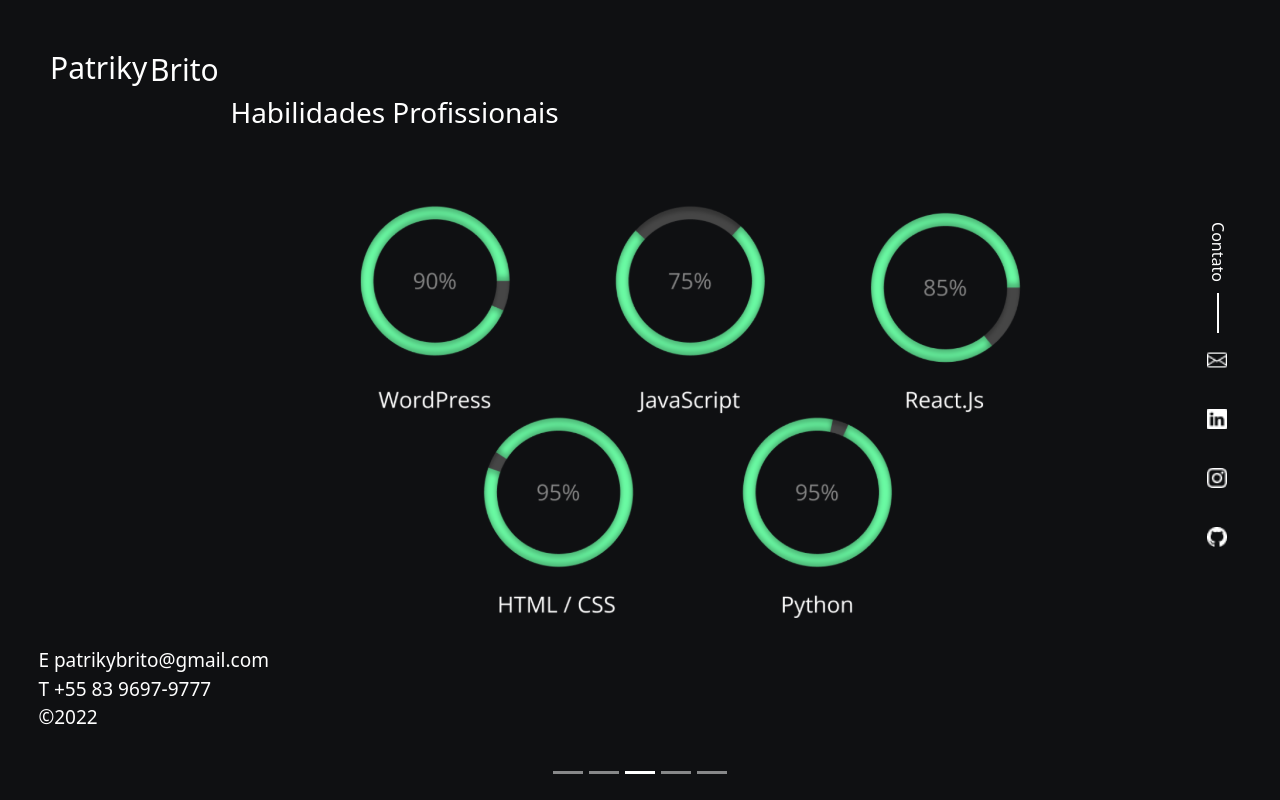
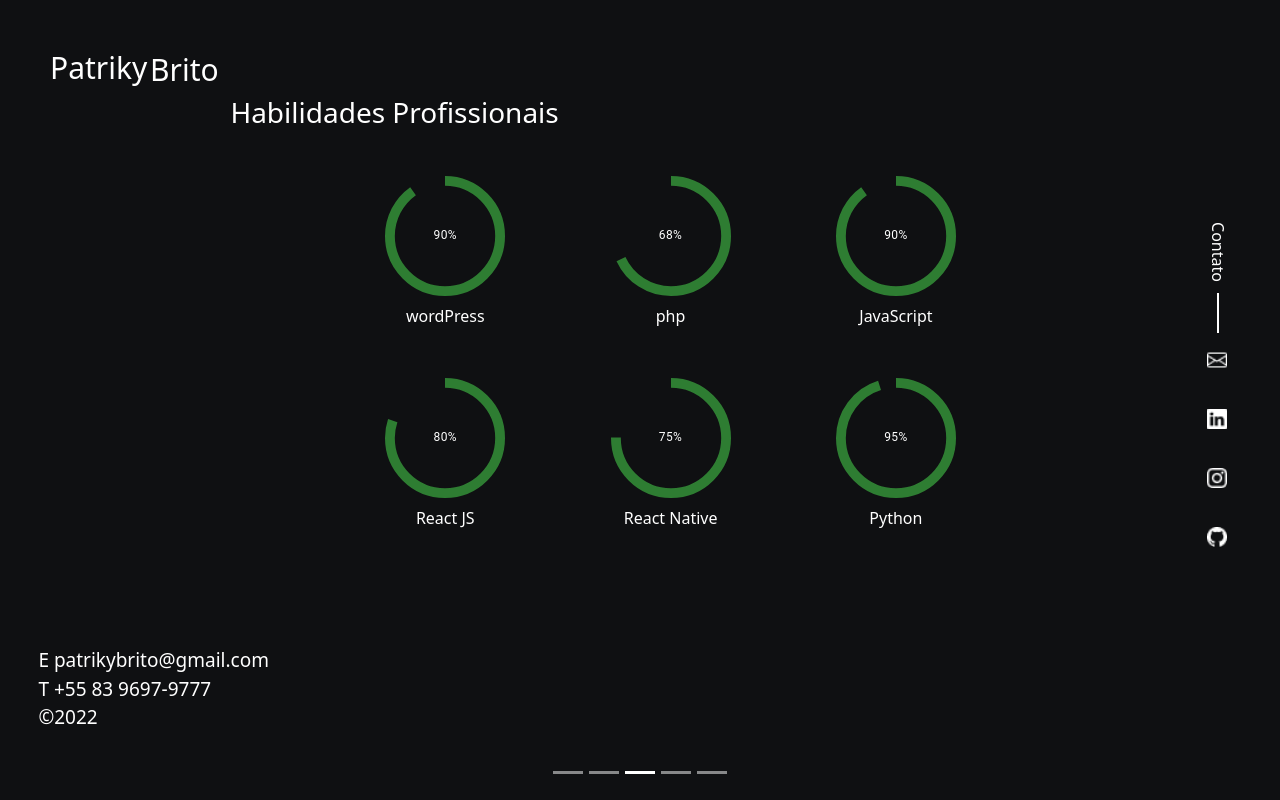
Before and after one commit to patriky1/portfolio-2024, a React (Create React App) app: page / in a window 1280 px wide. Both pictures are taken after a click on the button 640 px from the left and 772 px from the top of the page. Built offline with nearby package versions, Linux system fonts and the light colour scheme.

Commit message:
adjust spinner bar

```diff
--- a/package.json
+++ b/package.json
@@ -3,6 +3,9 @@
   "version": "0.1.0",
   "private": true,
   "dependencies": {
+    "@emotion/react": "^11.11.4",
+    "@emotion/styled": "^11.11.0",
+    "@mui/material": "^5.15.14",
     "@testing-library/jest-dom": "^5.16.5",
     "@testing-library/react": "^13.4.0",
     "@testing-library/user-event": "^13.5.0",
@@ -12,6 +15,7 @@
     "react": "^18.2.0",
     "react-bootstrap": "^2.5.0",
     "react-dom": "^18.2.0",
+    "react-loader-spinner": "^6.1.6",
     "react-scripts": "5.0.1",
     "styled-components": "^5.3.6",
     "web-vitals": "^2.1.4"
--- /dev/null
+++ b/src/componentes/grid/DeveloperStuck.tsx
@@ -0,0 +1,56 @@
+import * as React from "react";
+import CircularProgress, {
+  CircularProgressProps,
+} from "@mui/material/CircularProgress";
+import Typography from "@mui/material/Typography";
+import Box from "@mui/material/Box";
+
+function CircularProgressWithLabel(
+  props: CircularProgressProps & { value: number }
+) {
+  return (
+    <Box sx={{ position: "relative", display: "inline-flex" }}>
+      <CircularProgress variant="determinate" {...props} />
+      <Box
+        sx={{
+          top: 0,
+          left: 0,
+          bottom: 0,
+          right: 0,
+          position: "absolute",
+          display: "flex",
+          alignItems: "center",
+          justifyContent: "center",
+        }}
+      >
+        <Typography
+          variant="caption"
+          component="div"
+          color="white"
+        >{`${Math.round(props.value)}%`}</Typography>
+      </Box>
+    </Box>
+  );
+}
+
+export default function CircularWithValueLabel(props) {
+  const [progress, setProgress] = React.useState(0);
+
+  React.useEffect(() => {
+    const timer = setInterval(() => {
+      setProgress(props.value);
+    }, 1500);
+    return () => {
+      clearInterval(timer);
+    };
+  }, []);
+
+  return (
+    <>
+      <div className="container d-flex flex-column justify-content-center align-items-center">
+        <CircularProgressWithLabel value={progress} className="slider" color="success" />
+        <span className="text-white mt-2">{props.stuckName}</span>
+      </div>
+    </>
+  )
+}
--- a/src/componentes/grid/grid.css
+++ b/src/componentes/grid/grid.css
@@ -104,12 +104,32 @@
   line-height: 4.0625rem;
   color: #ffffff;
 }
-
+.MuiCircularProgress-root.MuiCircularProgress-determinate.slider {
+  width: 120px !important;
+  height: 120px !important;
+}
+.marginBox{
+  max-width: 650px!important;
+  justify-content: space-around;
+  gap: 50px 50px;
+}
+.MuiCircularProgress-circle {
+  transition: stroke-dashoffset 2000ms cubic-bezier(0.4, 0, 0.2, 1) 0ms !important
+}
 @media screen and (max-width: 42.5rem) {
   .title2 {
     position: relative;
     font-size: 1.875rem;
     line-height: 1.875rem;
+  }
+  .MuiCircularProgress-root.MuiCircularProgress-determinate.slider {
+    width: 80px !important;
+    height: 80px !important;
+  }
+  .marginBox{
+    max-width: 500px!important;
+    justify-content: space-around;
+    gap: 10px 10px;
   }
 }
 
@@ -312,7 +332,7 @@
     padding-inline: 2rem;
     font-weight: 300;
     font-size: 1rem;
-    bottom: 8%;
+    bottom: 80px;
   }
 
   .end-items {
--- a/src/componentes/grid/grid.jsx
+++ b/src/componentes/grid/grid.jsx
@@ -3,6 +3,7 @@
 import Carousel from "react-bootstrap/Carousel";
 import "./grid.css";
 import ProjectsCarousel from "../carousel/projectCarousel";
+import { CircularProgress } from "@mui/material";
 import qrcode from "../imagens/qrcode.png";
 import imgbar from "../imagens/habilidades_mobile.svg";
 import bar1 from "../imagens/bar1.png";
@@ -11,8 +12,52 @@
 import RightContact from "./contact";
 import data from "./data.json";
 import styled from "styled-components";
+import CircularWithValueLabel from "./DeveloperStuck.tsx";
 
 const showDesktopImage = window?.screen.width <= 680;
+function DeveloperStack() {
+  const stucks = [
+    {
+      label: "wordPress",
+      value: 90,
+    },
+    {
+      label: "php",
+      value: 68,
+    },
+    {
+      label: "JavaScript",
+      value: 90,
+    },
+    {
+      label: "React JS",
+      value: 80,
+    },
+    {
+      label: "React Native",
+      value: 75,
+    },
+    {
+      label: "Python",
+      value: 95,
+    },
+
+  ];
+  return (
+    <>
+      <div className="marginBox container position-relative d-flex  flex-direction-row flex-wrap ">
+        {stucks.map((value, index) => (
+          <div  key={index} >
+            <CircularWithValueLabel
+              stuckName={value.label}
+              value={value.value}
+            />
+          </div>
+        ))}
+      </div>
+    </>
+  );
+}
 
 function DeveloperName() {
   return (
@@ -134,7 +179,9 @@
               <SectionTitle title="Habilidades Profissionais" />
 
               <div className="imgbar1">
-                <img className="imgbar1" src={imgbar} alt="imgbar" />
+                <DeveloperStack />
+
+                {/* <img className="imgbar1" src={imgbar} alt="imgbar" /> */}
               </div>
             </div>
           </Carousel.Item>
@@ -146,7 +193,6 @@
                 <h4 className="title1"> Brito</h4>
               </div>
               <SectionTitle title="Idiomas" />
-
 
               <div className="portugues">
                 <h5> Português</h5>
```
Also changed, not shown: 1 other file (tests, documents, lock files or other folders).
